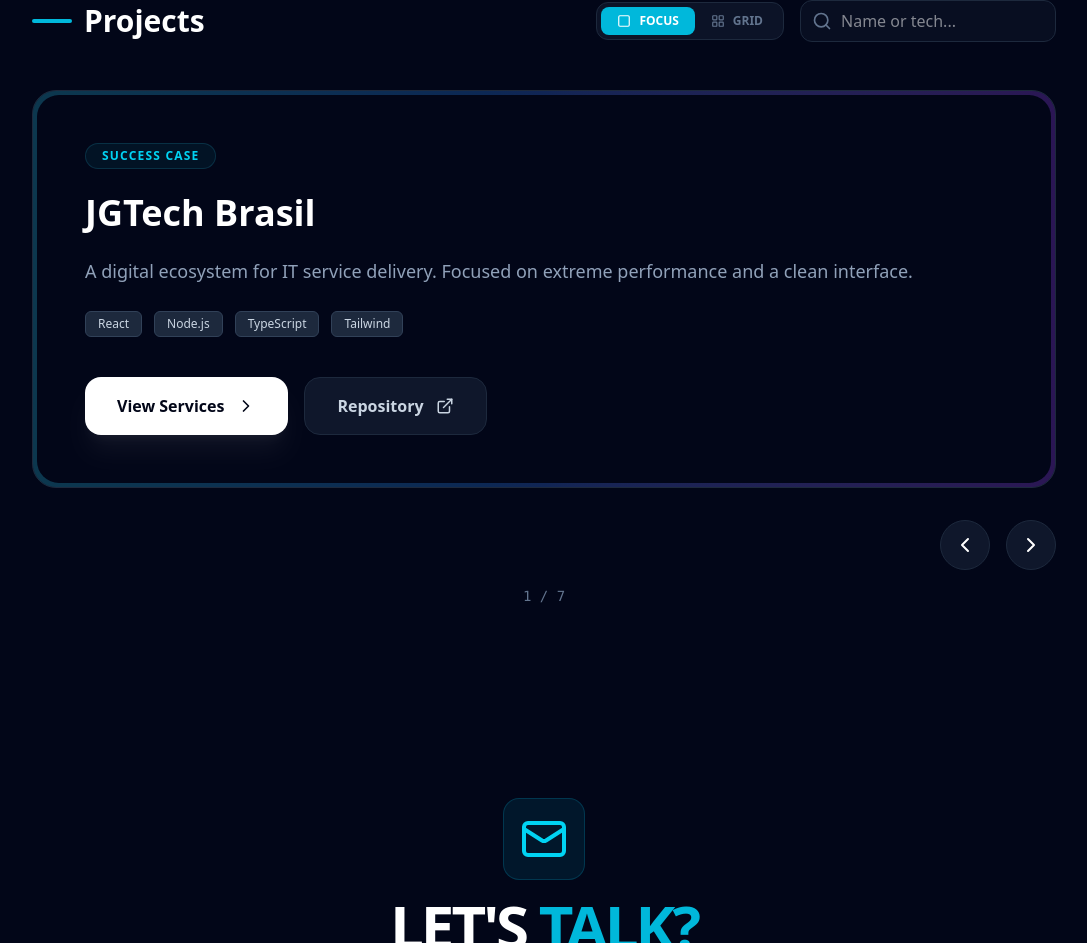
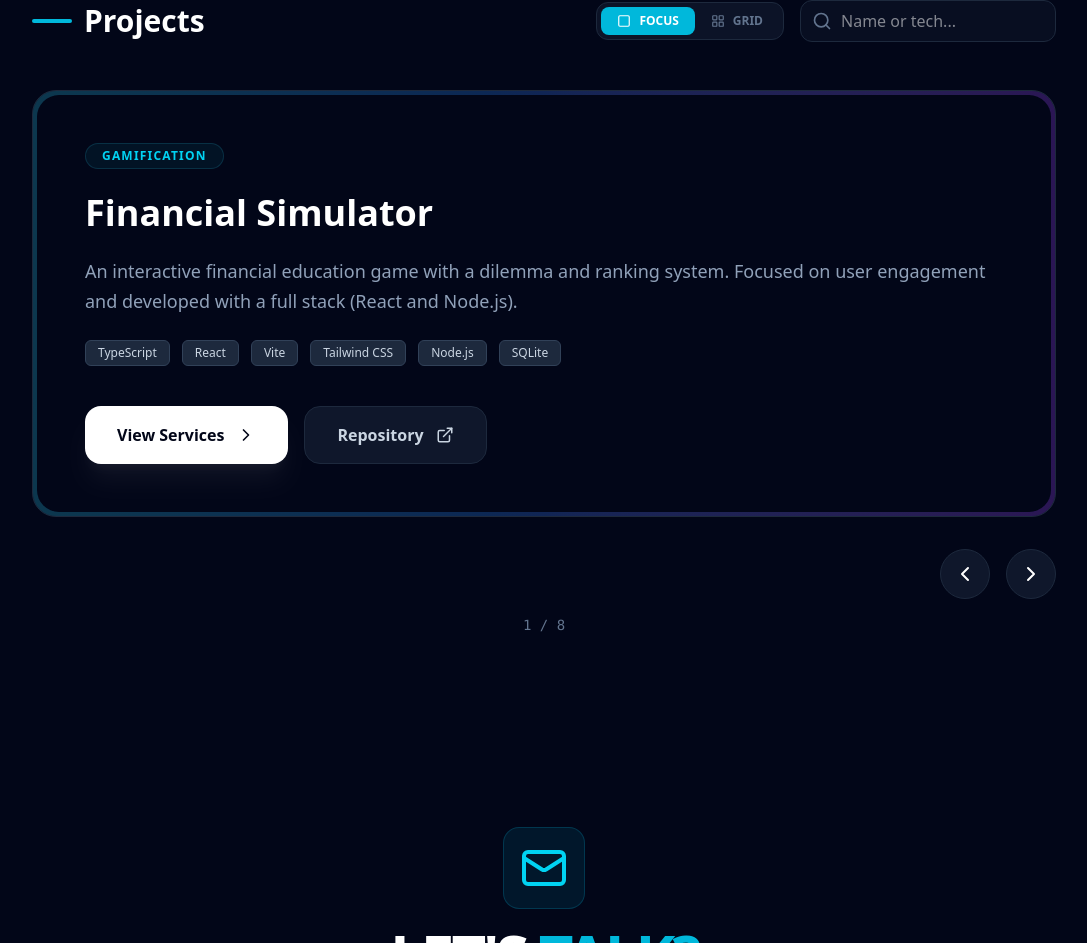
Before and after one commit to Joaokenehen/JG_Tech, a React (Vite) app in the folder frontend/: page /portfolio in a window 1280 px wide. Shown: the part 4063-5006 px from the top of the page, without its empty margins (96-1183 px from the left). Built offline with nearby package versions, Linux system fonts and the light colour scheme.

Commit message:
portfolio update

```diff
--- a/frontend/src/components/ProjectsSection.tsx
+++ b/frontend/src/components/ProjectsSection.tsx
@@ -4,6 +4,7 @@ import { Search, ChevronLeft, ChevronRight, LayoutGrid, Square } from 'lucide-re
 import { ProjectCard } from './ProjectCard';
 import { useLanguage } from '../context/LanguageContext';
 import { translations } from '../data/translations';
+import { projectsData } from '../data/projectsData';
 
 export const ProjectsSection = () => {
   const { t, language } = useLanguage();
@@ -12,10 +13,23 @@ export const ProjectsSection = () => {
   const [viewMode, setViewMode] = useState<'single' | 'grid'>('single');
 
   const lang = (language as 'pt' | 'en') || 'pt';
-  const localizedProjects = translations[lang].projects.items;
+
+  const combinedProjects = useMemo(() => {
+    // Ordena os projetos pela data, do mais recente para o mais antigo
+    const sortedProjects = [...projectsData].sort((a, b) => new Date(b.date).getTime() - new Date(a.date).getTime());
+
+    // Combina os dados estáticos com as traduções
+    return sortedProjects.map(project => {
+      const translatedContent = translations[lang].projects.items[project.id as keyof typeof translations[typeof lang]['projects']['items']];
+      return {
+        ...project, // id, tags, repoUrl, servicesUrl, date
+        ...translatedContent, // title, description, badge
+      };
+    });
+  }, [lang]);
 
   const filteredProjects = useMemo(() => {
-    return localizedProjects.filter(project => {
+    return combinedProjects.filter(project => {
       const search = searchTerm.toLowerCase();
       const matchesTitle = project.title.toLowerCase().includes(search);
       const matchesDescription = project.description.toLowerCase().includes(search);
@@ -25,7 +39,7 @@ export const ProjectsSection = () => {
 
       return matchesTitle || matchesTags || matchesDescription;
     });
-  }, [searchTerm, localizedProjects]);
+  }, [searchTerm, combinedProjects]);
 
   const nextProject = () => {
     setCurrentIndex((prev) => (prev + 1) % filteredProjects.length);
--- /dev/null
+++ b/frontend/src/data/projectsData.ts
@@ -0,0 +1,66 @@
+export interface Project {
+  id: string;
+  tags: string[];
+  repoUrl: string;
+  servicesUrl: string;
+  date: string; // Formato YYYY-MM-DD para facilitar a ordenação
+}
+
+export const projectsData: Project[] = [
+  {
+    id: "petworking",
+    tags: ["React", "Node.js", "MySQL", "Docker", "TypeScript", "Sequelize"],
+    repoUrl: "https://github.com/LucasSC98/Pet-Working",
+    servicesUrl: "#",
+    date: "2024-06-15"
+  },
+  {
+    id: "estoque-raiz-webapp",
+    tags: ["React", "TypeScript", "Tailwind CSS", "Framer Motion", "Vite"],
+    repoUrl: "https://github.com/Joaokenehen/EstoqueRaizWeb",
+    servicesUrl: "#",
+    date: "2024-05-25"
+  },
+  {
+    id: "estoque-raiz-wms",
+    tags: ["Microservices", "TypeScript", "Docker", "DDD", "Redis", "PostgreSQL"],
+    repoUrl: "https://github.com/Joaokenehen/Estoque_Raiz",
+    servicesUrl: "#",
+    date: "2024-05-20"
+  },
+  {
+    id: "secure-auth-manager",
+    tags: ["Node.js", "Express", "RBAC", "JWT", "Multer"],
+    repoUrl: "https://github.com/Joaokenehen/atividade5_tpi4",
+    servicesUrl: "#",
+    date: "2024-04-05"
+  },
+  {
+    id: "cardapio-jatos-mobile",
+    tags: ["React Native", "Expo", "TypeScript", "Lucide React"],
+    repoUrl: "https://github.com/Joaokenehen/cardapio-jatos-mobile",
+    servicesUrl: "#",
+    date: "2024-03-10"
+  },
+  {
+    id: "cardapio-do-paje",
+    tags: ["React Native", "Node.js", "Express", "Expo"],
+    repoUrl: "https://github.com/Joaokenehen/cardapio-do-paje",
+    servicesUrl: "#",
+    date: "2024-02-15"
+  },
+  {
+    id: "jgtech-brasil",
+    tags: ["React", "Node.js", "TypeScript", "Tailwind"],
+    repoUrl: "https://github.com/Joaokenehen/jg_tech",
+    servicesUrl: "/servicos",
+    date: "2024-01-20" // Adicionei uma data para consistência
+  },
+  {
+    id: "simulador-financeiro",
+    tags: ["TypeScript","React","Vite","Tailwind CSS","Node.js","SQLite"],
+    repoUrl: "https://github.com/Joaokenehen/simulador-financeiro",
+    servicesUrl: "https://game-financeiro.vercel.app/",
+    date: "2026-08-03"
+  }
+];
--- a/frontend/src/data/translations.ts
+++ b/frontend/src/data/translations.ts
@@ -61,70 +61,48 @@ export const translations = {
       notFound: "Nenhum projeto encontrado com",
       viewServices: "Ver Serviços",
       repository: "Repositório",
-      items: [
-        {
+      items: {
+        "jgtech-brasil": {
           title: "JGTech Brasil",
           badge: "Case de Sucesso",
           description: "Um ecossistema digital para prestação de serviços de TI. Focado em performance extrema e interface limpa.",
-          tags: ["React", "Node.js", "TypeScript", "Tailwind"],
-          repoUrl: "https://github.com/Joaokenehen/jg_tech",
-          servicesUrl: "/servicos"
         },
-        {
+        "estoque-raiz-wms": {
           title: "Estoque Raiz - WMS",
           badge: "Enterprise Architecture",
           description: "Sistema WMS de alta complexidade para gestão de insumos agrícolas. Utiliza arquitetura de microserviços distribuídos com foco em rastreabilidade de lotes, performance com Redis e monitoramento via Prometheus/Grafana.",
-          tags: ["Microservices", "TypeScript", "Docker", "DDD", "Redis", "PostgreSQL"],
-          repoUrl: "https://github.com/Joaokenehen/Estoque_Raiz",
-          servicesUrl: "#",
-          date: "2024-05-20"
         },
-        {
+        "estoque-raiz-webapp": {
           title: "Estoque Raiz - Web App",
           badge: "Frontend Specialist",
           description: "Interface moderna do sistema WMS para gestão de insumos agrícolas. Focada em dashboards dinâmicos, controle de inventário em tempo real e alta fidelidade visual com React e Tailwind.",
-          tags: ["React", "TypeScript", "Tailwind CSS", "Framer Motion", "Vite"],
-          repoUrl: "https://github.com/Joaokenehen/EstoqueRaizWeb",
-          servicesUrl: "#",
-          date: "2024-05-25"
         },
-        {
+        "petworking": {
           title: "PetWorking",
           badge: "Full Stack Ecosystem",
           description: "Sistema completo de gestão para Pet Shops que une e-commerce e agendamento de serviços. Inclui controle de estoque, perfis de pets, autenticação JWT e uma arquitetura robusta com Node.js, React e MySQL.",
-          tags: ["React", "Node.js", "MySQL", "Docker", "TypeScript", "Sequelize"],
-          repoUrl: "https://github.com/LucasSC98/Pet-Working",
-          servicesUrl: "#",
-          date: "2024-06-15"
         },
-        {
+        "cardapio-do-paje": {
           title: "Cardápio do Pajé",
           badge: "Full Stack & Mobile",
           description: "Sistema de cardápio digital composto por uma API REST robusta e uma aplicação mobile para pedidos em tempo real. Desenvolvido para otimizar o atendimento de estabelecimentos gastronómicos.",
-          tags: ["React Native", "Node.js", "Express", "Expo"],
-          repoUrl: "https://github.com/Joaokenehen/cardapio-do-paje",
-          servicesUrl: "#",
-          date: "2024-02-15"
         },
-        {
+        "cardapio-jatos-mobile": {
           title: "Cardápio Jatos Mobile",
           badge: "Mobile Specialist",
           description: "Um catálogo interativo de defesa aérea que permite explorar jatos militares com detalhes técnicos. Focado em UX fluida e alta performance para dispositivos móveis.",
-          tags: ["React Native", "Expo", "TypeScript", "Lucide React"],
-          repoUrl: "https://github.com/Joaokenehen/cardapio-jatos-mobile",
-          servicesUrl: "#",
-          date: "2024-03-10"
         },
-        {
+        "secure-auth-manager": {
           title: "Secure Auth & File Manager",
           badge: "Security & Backend",
           description: "Sistema full-stack focado em segurança, implementando controle de acesso baseado em funções (RBAC), autenticação robusta e gestão modular de uploads de ficheiros.",
-          tags: ["Node.js", "Express", "RBAC", "JWT", "Multer"],
-          repoUrl: "https://github.com/Joaokenehen/atividade5_tpi4",
-          servicesUrl: "#",
-          date: "2024-04-05"
-        }
-      ]
+        },
+        "simulador-financeiro": {
+          title: "Simulador Financeiro",
+          badge: "Gamificação",
+          description: "Um jogo interativo de educação financeira com sistema de dilemas e ranking. Focado no engajamento do usuário e desenvolvido em stack completa (React e Node.js).",
+        },
+      }
     },
     contact: {
       title: "VAMOS",
@@ -196,70 +174,48 @@ export const translations = {
       notFound: "No project found for",
       viewServices: "View Services",
       repository: "Repository",
-      items: [
-        {
+      items: {
+        "jgtech-brasil": {
           title: "JGTech Brasil",
           badge: "Success Case",
           description: "A digital ecosystem for IT service delivery. Focused on extreme performance and a clean interface.",
-          tags: ["React", "Node.js", "TypeScript", "Tailwind"],
-          repoUrl: "https://github.com/Joaokenehen/jg_tech",
-          servicesUrl: "/servicos"
         },
-        {
+        "estoque-raiz-wms": {
           title: "Estoque Raiz - WMS",
           badge: "Enterprise Architecture",
           description: "Highly complex WMS system for agricultural input management. Uses distributed microservices architecture focusing on batch traceability, performance with Redis, and monitoring via Prometheus/Grafana.",
-          tags: ["Microservices", "TypeScript", "Docker", "DDD", "Redis", "PostgreSQL"],
-          repoUrl: "https://github.com/Joaokenehen/Estoque_Raiz",
-          servicesUrl: "#",
-          date: "2024-05-20"
         },
-        {
+        "estoque-raiz-webapp": {
           title: "Estoque Raiz - Web App",
           badge: "Frontend Specialist",
           description: "Modern WMS system interface for agricultural input management. Focused on dynamic dashboards, real-time inventory control, and high visual fidelity with React and Tailwind.",
-          tags: ["React", "TypeScript", "Tailwind CSS", "Framer Motion", "Vite"],
-          repoUrl: "https://github.com/Joaokenehen/EstoqueRaizWeb",
-          servicesUrl: "#",
-          date: "2024-05-25"
         },
-        {
+        "petworking": {
           title: "PetWorking",
           badge: "Full Stack Ecosystem",
           description: "Complete management system for Pet Shops that combines e-commerce and service scheduling. Includes inventory control, pet profiles, JWT authentication, and a robust architecture with Node.js, React, and MySQL.",
-          tags: ["React", "Node.js", "MySQL", "Docker", "TypeScript", "Sequelize"],
-          repoUrl: "https://github.com/LucasSC98/Pet-Working",
-          servicesUrl: "#",
-          date: "2024-06-15"
         },
-        {
+        "cardapio-do-paje": {
           title: "Cardápio do Pajé",
           badge: "Full Stack & Mobile",
           description: "Digital menu system composed of a robust REST API and a mobile application for real-time orders. Developed to optimize service in gastronomic establishments.",
-          tags: ["React Native", "Node.js", "Express", "Expo"],
-          repoUrl: "https://github.com/Joaokenehen/cardapio-do-paje",
-          servicesUrl: "#",
-          date: "2024-02-15"
         },
-        {
+        "cardapio-jatos-mobile": {
           title: "Cardápio Jatos Mobile",
           badge: "Mobile Specialist",
           description: "An interactive air defense catalog that allows exploring military jets with technical details. Focused on fluid UX and high performance for mobile devices.",
-          tags: ["React Native", "Expo", "TypeScript", "Lucide React"],
-          repoUrl: "https://github.com/Joaokenehen/cardapio-jatos-mobile",
-          servicesUrl: "#",
-          date: "2024-03-10"
         },
-        {
+        "secure-auth-manager": {
           title: "Secure Auth & File Manager",
           badge: "Security & Backend",
           description: "Full-stack system focused on security, implementing Role-Based Access Control (RBAC), robust authentication, and modular file upload management.",
-          tags: ["Node.js", "Express", "RBAC", "JWT", "Multer"],
-          repoUrl: "https://github.com/Joaokenehen/atividade5_tpi4",
-          servicesUrl: "#",
-          date: "2024-04-05"
-        }
-      ]
+        },
+        "simulador-financeiro": {
+          title: "Financial Simulator",
+          badge: "Gamification",
+          description: "An interactive financial education game with a dilemma and ranking system. Focused on user engagement and developed with a full stack (React and Node.js).",
+        },
+      }
     },
     contact: {
       title: "LET'S",
```
Also changed, not shown: frontend/src/components/ExperienceSection.tsx (+4 -3 lines), frontend/src/components/Header.tsx (+4 -4 lines), frontend/src/data/portifolioData.ts (line endings or trailing spaces).
